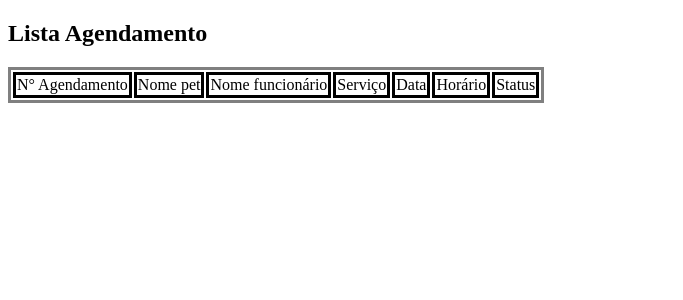
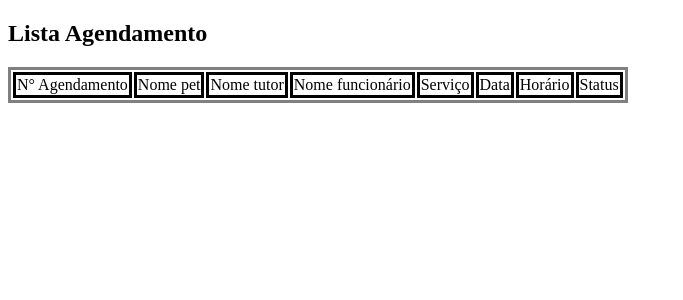
Before and after one commit to DiullyCarvalho/Trabalho-DW---3TRI, a PHP site: page /listar_agendamento.php in a window 1280 px wide. Shown: the top 300 px of the page, without its empty margins (0-683 px from the left). Run offline with PHP 8.4, Linux system fonts and the light colour scheme; data that the repository does not hold is empty.

Commit message:
mudei o codigo sql e coloquei o tutor na listagem

```diff
--- a/codigo/listar_agendamento.php
+++ b/codigo/listar_agendamento.php
@@ -17,6 +17,7 @@
         <tr>
             <td>N° Agendamento</td>
             <td>Nome pet</td>
+            <td>Nome tutor</td>
             <td>Nome funcionário</td>
             <td>Serviço</td>
             <td>Data</td>
@@ -26,11 +27,13 @@
         <?php
         require_once "conexao.php";
 
-         $sql = "SELECT agendamento.*, pet.nome AS nome_pet, funcionario.nome AS nome_funcionario, servicos.nome AS nome_servico
-                FROM agendamento, pet, funcionario, servicos
-                WHERE agendamento.id_pet = pet.id_pet
-                AND agendamento.id_funcionario = funcionario.id_funcionario
-                AND agendamento.id_servicos = servicos.id_servicos";
+        $sql = "SELECT agendamento.*, pet.nome AS nome_pet, tutor.nome AS nome_tutor,
+        funcionario.nome AS nome_funcionario, servicos.nome AS nome_servico
+        FROM agendamento, pet, tutor, funcionario, servicos
+        WHERE agendamento.id_pet = pet.id_pet
+        AND pet.id_tutor = tutor.id_tutor
+        AND agendamento.id_funcionario = funcionario.id_funcionario
+        AND agendamento.id_servicos = servicos.id_servicos";
 
         $resultados = mysqli_query($conexao, $sql);
 
@@ -38,6 +41,7 @@
         while ($linha = mysqli_fetch_array($resultados)) {
             $id_agendamento = $linha['id_agendamento'];
             $nome_pet = $linha['nome_pet'];
+            $nome_tutor = $linha['nome_tutor'];
             $nome_funcionario = $linha['nome_funcionario'];
             $nome_servico = $linha['nome_servico'];
             $data = $linha['data'];
@@ -47,6 +51,7 @@
             echo "<tr>";
                 echo "<td>$id_agendamento</td>";
                 echo "<td>$nome_pet</td>";
+                echo "<td>$nome_tutor</td>";
                 echo "<td>$nome_funcionario</td>";
                 echo "<td>$nome_servico</td>";
                 echo "<td>$data</td>";
```
